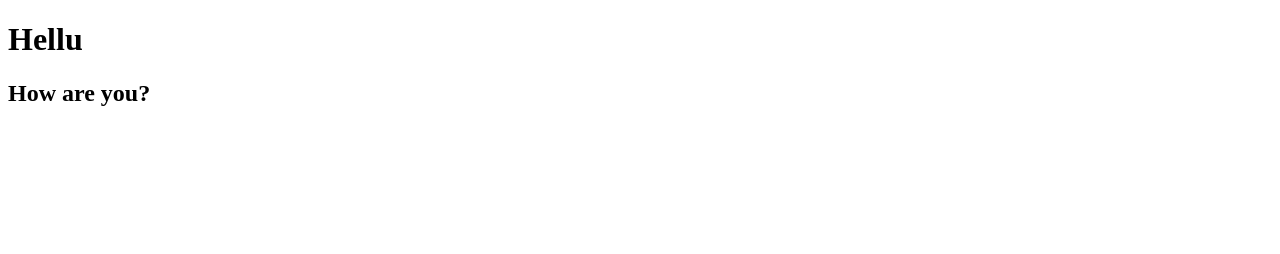
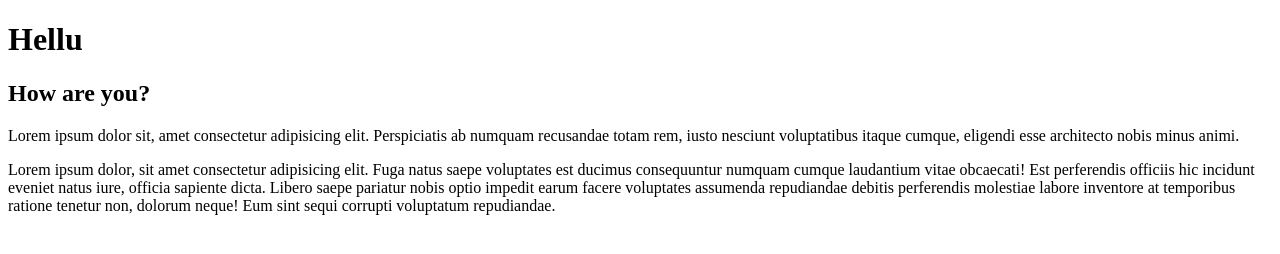
Before and after one commit to Oskarjonssonoj/git_versionshantering, a plain HTML site: page index.html in a window 1280 px wide. Drawn offline with Linux system fonts and the light colour scheme.

Commit message:
Added more content to index.html

```diff
--- a/index.html
+++ b/index.html
@@ -10,5 +10,9 @@
     <h1>Hellu</h1>
 
     <h2>How are you?</h2>
+
+    <p>Lorem ipsum dolor sit, amet consectetur adipisicing elit. Perspiciatis ab numquam recusandae totam rem, iusto nesciunt voluptatibus itaque cumque, eligendi esse architecto nobis minus animi.</p>
+
+    <p>Lorem ipsum dolor, sit amet consectetur adipisicing elit. Fuga natus saepe voluptates est ducimus consequuntur numquam cumque laudantium vitae obcaecati! Est perferendis officiis hic incidunt eveniet natus iure, officia sapiente dicta. Libero saepe pariatur nobis optio impedit earum facere voluptates assumenda repudiandae debitis perferendis molestiae labore inventore at temporibus ratione tenetur non, dolorum neque! Eum sint sequi corrupti voluptatum repudiandae.</p>
 </body>
 </html>
```
